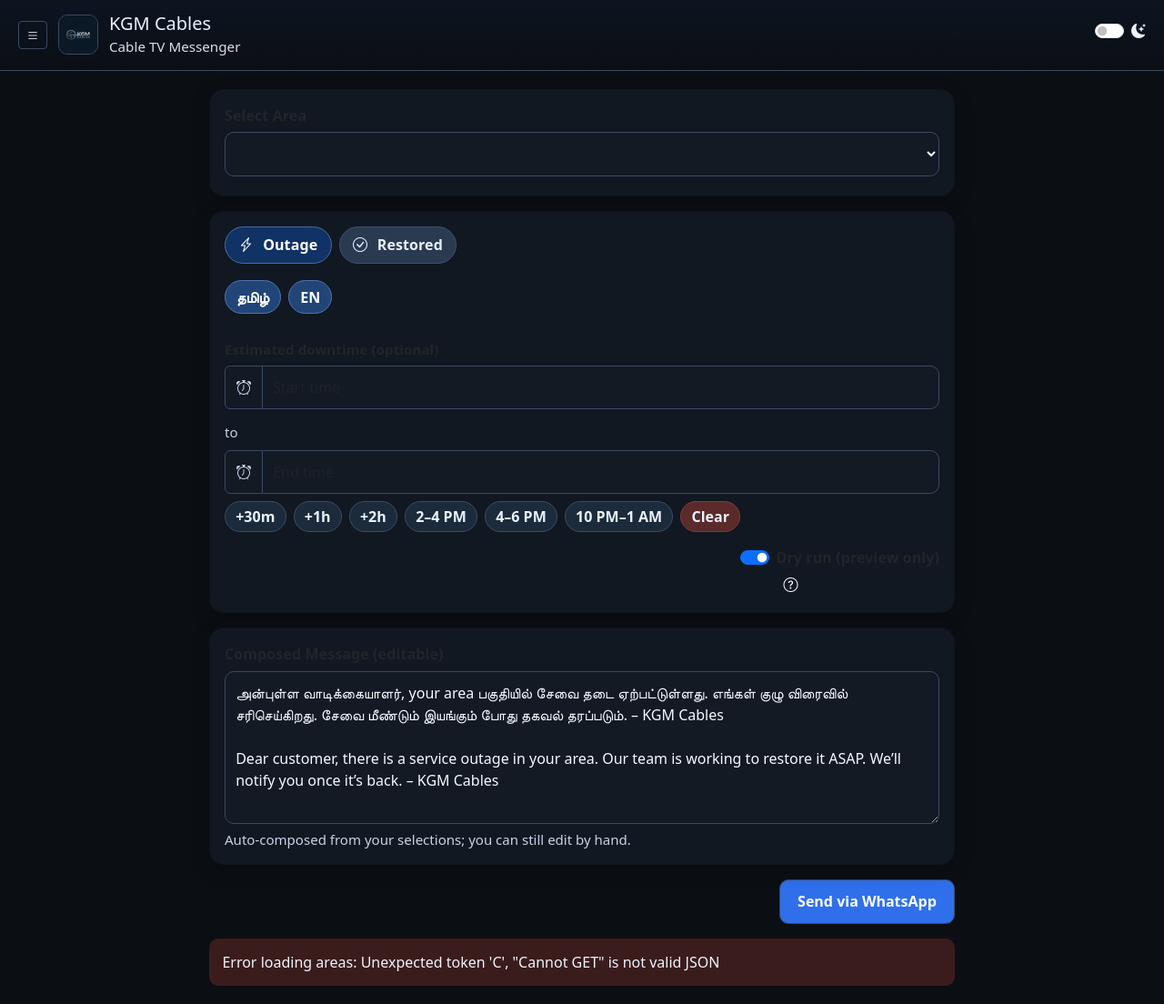
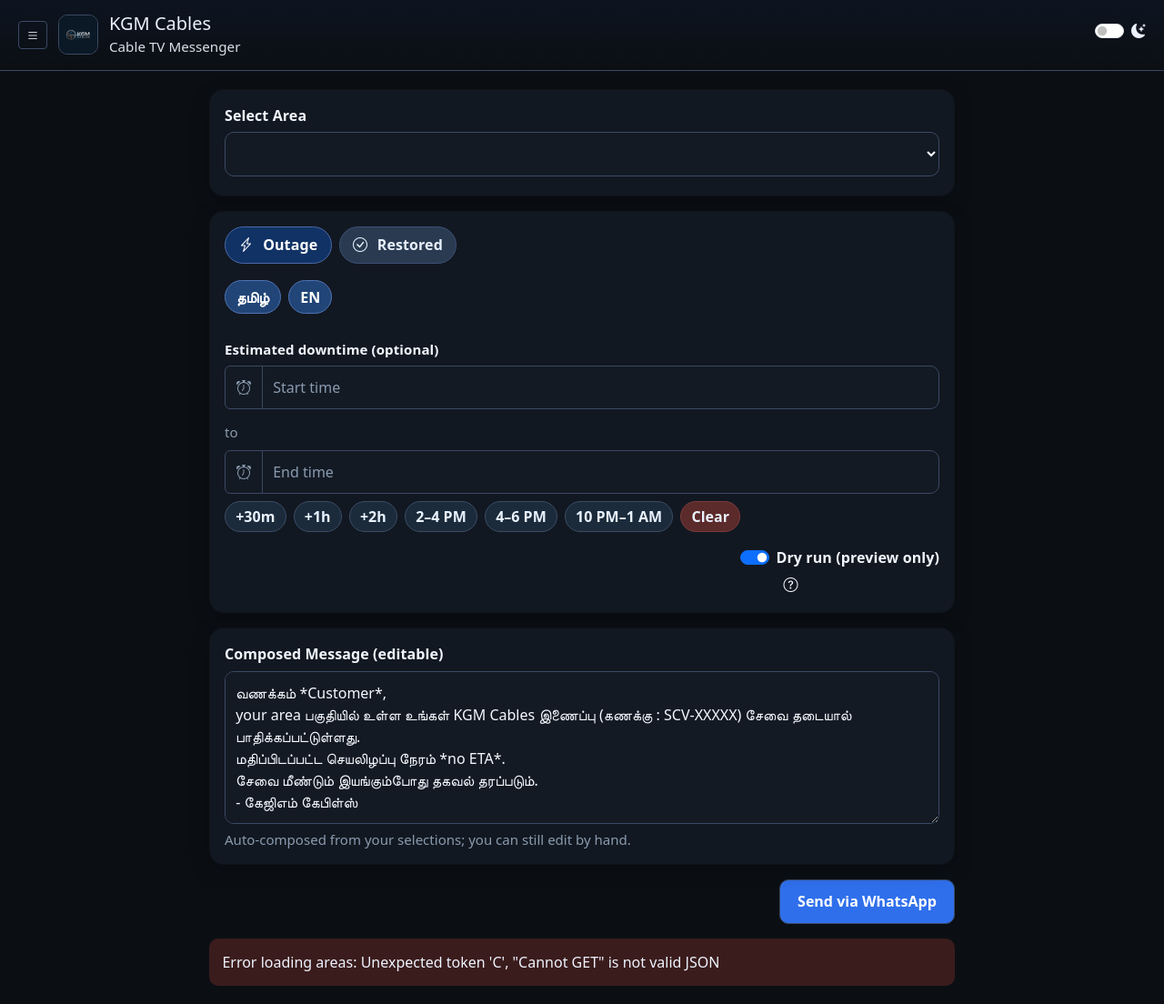
Before and after one commit to Arunaggiri-Pandian/Cable_TV_Outage_Messenger, a Flask app: page / in a window 1280 px wide. Shown: the whole page at 91% size. Run offline with Flask 3, Linux system fonts and the light colour scheme; lists and menus that the app fills with data are empty.

Commit message:
feat: Add account_id to messages and fix dark mode UI
- Updates CSVs and backend to include customer `account_id`.
- Modifies message template to include `account_id` and footer.
- Fixes readability of muted text and placeholders in dark mode.

```diff
--- a/app/routes.py
+++ b/app/routes.py
@@ -53,8 +53,8 @@
     return Client(sid, tok)
 
 def load_customers() -> pd.DataFrame:
-    df = pd.read_csv(CSV_PATH, dtype={"phone": "string", "area": "string", "name": "string"})
-    req = {"phone", "area"}
+    df = pd.read_csv(CSV_PATH, dtype={"phone": "string", "area": "string", "name": "string", "account_id": "string"})
+    req = {"phone", "area", "account_id"}
     missing = req - set(c.lower() for c in df.columns)
     if missing:
         raise ValueError(f"CSV missing required columns: {missing}")
@@ -63,6 +63,7 @@
         df["name"] = ""
     df["phone"] = df["phone"].astype(str).str.strip()
     df["area"]  = df["area"].astype(str).str.strip()
+    df["account_id"] = df["account_id"].astype(str).str.strip()
     return df
 
 def phone_for_channel(raw: str, channel: str, use_wc: bool) -> str:
@@ -160,8 +161,18 @@
     try:
         df = load_customers()
         areas = sorted(a for a in df["area"].dropna().unique() if a)
+
+        # Group customer data by area
+        customers_by_area = {}
+        for area_name, group in df.groupby("area"):
+            customers_by_area[area_name] = group.to_dict(orient="records")
+
         counts = df.groupby("area")["phone"].count().to_dict()
-        return jsonify({"areas": areas, "counts": counts})
+        return jsonify({
+            "areas": areas,
+            "counts": counts,
+            "customers": customers_by_area
+        })
     except FileNotFoundError:
         return jsonify({"error": f"CSV not found at {CSV_PATH}"}), 404
     except Exception as e:
--- a/data/customers_example.csv
+++ b/data/customers_example.csv
@@ -1,3 +1,3 @@
-name,phone,area
-Arun Kumar,+919876543210,Chennai
-Priya Singh,+919123456789,Mumbai
+name,account_id,phone,area
+Arun Kumar,SCV-12345,+919876543210,Chennai
+Priya Singh,SCV-67890,+919123456789,Mumbai
--- a/static/css/style.css
+++ b/static/css/style.css
@@ -2,8 +2,8 @@
   --bg: #0b0f14;
   --card: #121821;
   --ink: #eef4ff;       /* brighter base text */
-  --muted: #c7d4e7;     /* brighter muted */
-  --label: #f16ff;     /* strong labels */
+  --muted: #8a9baf;     /* brighter muted */
+  --label: #f1f6ff;     /* strong labels */
   --line: #3a4964;
   --primary: #2f6feb;
   --success: #17351f;
@@ -13,7 +13,7 @@
   --pill: #192338;
   --input-bg: #131a24;
   --input-ink: #f6f9ff;
-  --placeholder: #c6d3e5;
+  --placeholder: #8a9baf;
 
   --header-bg-start: #0d1420;
   --header-bg-end: #0b0f14;
@@ -145,6 +145,10 @@
 textarea::placeholder,
 input::placeholder { color: var(--placeholder); }
 
+.timepicker::placeholder {
+  color: var(--muted);
+}
+
 .row { display: flex; gap: 1rem; align-items: center; flex-wrap: wrap; }
 
 
--- a/static/js/script.js
+++ b/static/js/script.js
@@ -7,25 +7,21 @@
   return `${h12}:${m.toString().padStart(2, "0")} ${ampm}`;
 }
 
-function buildMessage({area, msgType, ta, en, etaStart, etaEnd}) {
-  const etaStr = (etaStart && etaEnd) ? `${fmtTime(etaStart)}–${fmtTime(etaEnd)}` : "";
+function buildMessage({area, msgType, ta, en, etaStart, etaEnd, customerName, accountId}) {
+  const etaStr = (etaStart && etaEnd) ? `${fmtTime(etaStart)}–${fmtTime(etaEnd)}` : "no ETA";
 
   let taTxt = "";
   if (ta) {
     taTxt = (msgType === "outage")
-      ? `அன்புள்ள வாடிக்கையாளர், ${area} பகுதியில் சேவை தடை ஏற்பட்டுள்ளது.` +
-        (etaStr ? ` மதிப்பிடப்பட்ட செயலிழப்பு நேரம் ${etaStr}.` : "") +
-        ` எங்கள் குழு விரைவில் சரிசெய்கிறது. சேவை மீண்டும் இயங்கும் போது தகவல் தரப்படும். – KGM Cables`
-      : `சிறந்த செய்தி: ${area} பகுதியில் சேவை மீண்டும் இயங்குகிறது. உங்கள் பொறுமைக்கு நன்றி. – KGM Cables`;
+      ? `வணக்கம் *${customerName}*,\n${area} பகுதியில் உள்ள உங்கள் KGM Cables இணைப்பு (கணக்கு : ${accountId}) சேவை தடையால் பாதிக்கப்பட்டுள்ளது.\nமதிப்பிடப்பட்ட செயலிழப்பு நேரம் *${etaStr}*.\nசேவை மீண்டும் இயங்கும்போது தகவல் தரப்படும்.\n- கேஜிஎம் கேபிள்ஸ்`
+      : `வணக்கம் *${customerName}*,\n${area} பகுதியில் உள்ள உங்கள் KGM Cables இணைப்பில் (கணக்கு : ${accountId}) சேவை மீண்டும் இயங்குகிறது.\nஉங்கள் பொறுமைக்கு நன்றி.\n- கேஜிஎம் கேபிள்ஸ்`;
   }
 
   let enTxt = "";
   if (en) {
     enTxt = (msgType === "outage")
-      ? `Dear customer, there is a service outage in ${area}.` +
-        (etaStr ? ` Estimated downtime ${etaStr}.` : "") +
-        ` Our team is working to restore it ASAP. We’ll notify you once it’s back. – KGM Cables`
-      : `Good news: service has been restored in ${area}. Thank you for your patience. – KGM Cables`;
+      ? `Hi *${customerName}*,\nYour KGM Cables connection (Account : ${accountId}) in ${area} is affected by a service outage.\nEstimated downtime *${etaStr}*.\nWe’ll message you once it’s restored.\n- KGM Cables`
+      : `Hi *${customerName}*,\nService has been restored for your KGM Cables connection (Account : ${accountId}) in ${area}.\nThank you for your patience.\n- KGM Cables`;
   }
 
   return (taTxt && enTxt) ? `${taTxt}\n\n${enTxt}` : (taTxt || enTxt);
@@ -186,13 +182,18 @@
 
   function updateComposed() {
     const area = areaSel.value || "your area";
+    const customers = customersByArea[area] || [];
+    const firstCustomer = customers.length > 0 ? customers[0] : { name: "Customer", account_id: "SCV-XXXXX" };
+
     const composed = buildMessage({
       area,
       msgType: currentMsgType(),
       ta: langTamil.checked,
       en: langEng.checked,
       etaStart: etaStart.value,
-      etaEnd: etaEnd.value
+      etaEnd: etaEnd.value,
+      customerName: firstCustomer.name,
+      accountId: firstCustomer.account_id
     });
     msgBox.value = composed;
   }
@@ -211,11 +212,13 @@
 
   // Load areas and initialize estimates
   let lastRecipientCount = 0;
+  let customersByArea = {};
   try {
     const res = await fetch("/api/areas");
     const data = await res.json();
     if (!res.ok) throw new Error(data.error || "Failed to load areas");
 
+    customersByArea = data.customers || {};
     areaSel.innerHTML = "";
     data.areas.forEach(a => {
       const opt = document.createElement("option");
```
